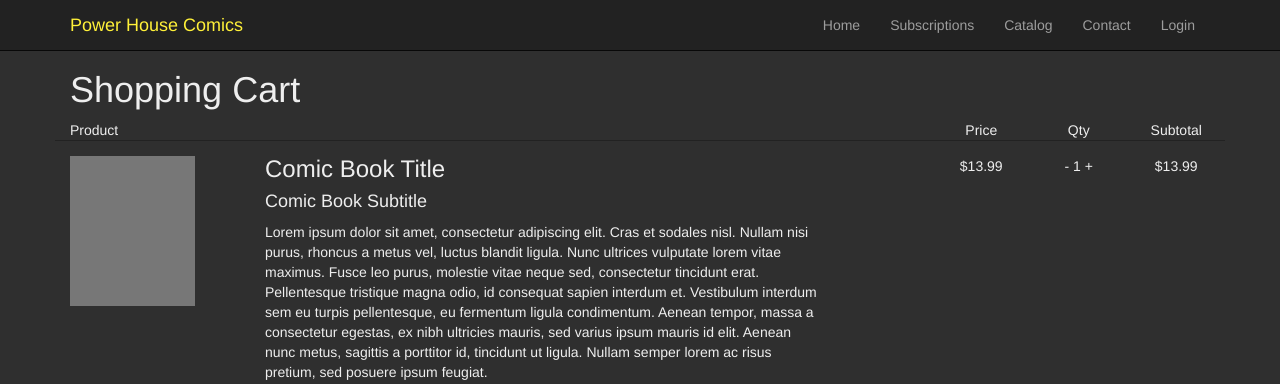
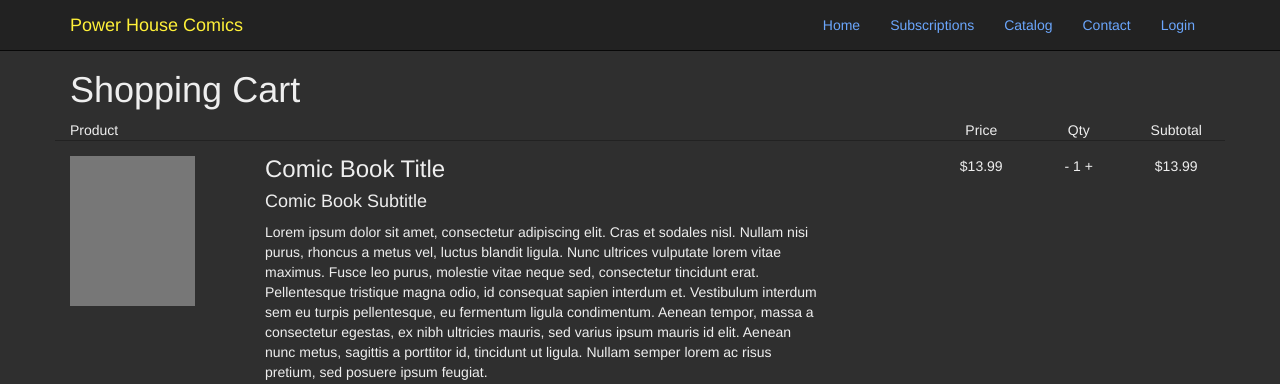
Before and after one commit to AgileDevelopmentG3/project, a PHP site: page /cart.php in a window 1280 px wide. Shown: the top 384 px of the page. Run offline with PHP 8.4, Linux system fonts and the light colour scheme; some libraries are stand-ins or nearby versions.

Commit message:
CSS changes

```diff
--- a/css/main.css
+++ b/css/main.css
@@ -125,6 +125,6 @@ h1, h2, h3, h4, h5, h6 {
     color: #FFF139;
 }
 
-.navbar-right .navbar-collapse .collapse {
+.navbar-inverse .navbar-nav > li > a {
     color: #6BA6FC;
 }
```
